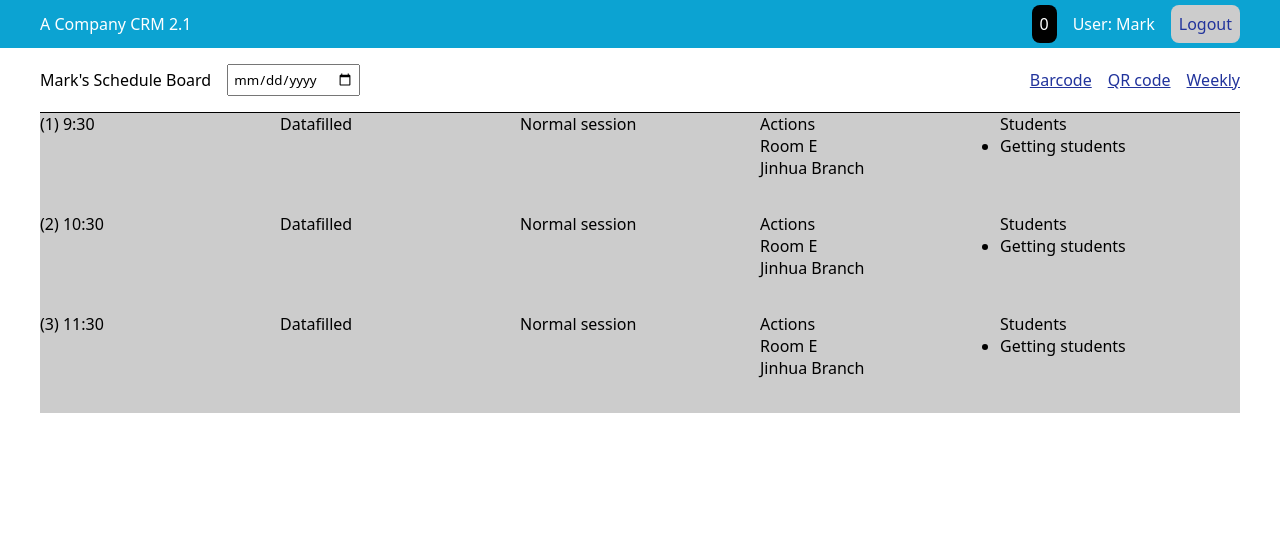
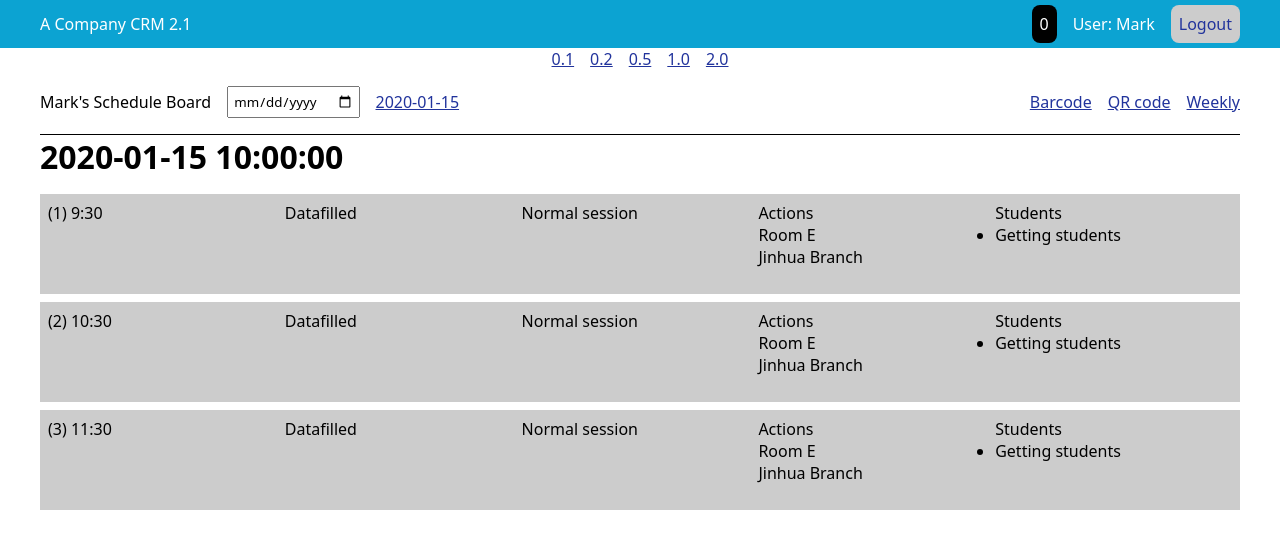
Before and after one commit to markoco14/portfolio-2026, a Python web app: template templates/schedule-board.html in a window 1280 px wide. Shown: the top 549 px of the page. Run offline with Jinja, Linux system fonts and the light colour scheme; the template is opened without the code that fills it: most values are stand-ins (such as "Sample title", 1, 10 or a date in 2020).

Commit message:
add time controls to mock scheduleboard

```diff
--- a/templates/schedule-board.html
+++ b/templates/schedule-board.html
@@ -19,6 +19,7 @@
             --btn-gray-pressed: #a5a4a4;
 
             --link-default: #21339c;
+            --link-visited: #5d219c;
             --link-hover: #2f48d8;
             --link-pressed: #16236f;
 
@@ -51,6 +52,10 @@
 
         a:active {
             color: var(--link-pressed);
+        }
+
+        a:visited {
+            color: purple;
         }
 
         .header {
@@ -98,9 +103,10 @@
         }
 
         .content .actions {
-            {# display: flex;
+            display: flex;
+            flex-wrap: wrap;
             justify-content: space-between;
-            align-items: center; #}
+            align-items: center;
             max-width: var(--container-lg);
             margin-inline: auto;
             padding-block: var(--space-lg);
@@ -112,10 +118,12 @@
                 display: flex;
                 justify-content: space-between;
                 align-items: center;
+                flex-wrap: wrap;
             }
         }
         .date-selector {
             display: flex;
+            flex-wrap: wrap;
             gap: var(--gap-lg);
             align-items: center;
         }
@@ -123,8 +131,16 @@
             padding: var(--space-sm);
         }
 
+        .delays {
+            display: flex;
+            flex-wrap: wrap;
+            justify-content: center;
+            gap: var(--space-lg);
+        }
+
         .actions .links {
             display: flex;
+            flex-wrap: wrap;
             gap: var(--gap-lg);
             align-items: center;
         }
@@ -134,11 +150,17 @@
             margin-inline: auto;
         }
 
+        .schedule .date {
+            margin-bottom: 1rem;
+        }
+
         .time-slot {
             background-color: var(--bg-gray);
             min-height: 100px;
             display: grid;
             grid-template-columns: repeat(5, 1fr);
+            padding: var(--space-md);
+            margin-bottom: 0.5rem;
         }
 
         .time-slot .hour {
@@ -170,12 +192,33 @@
         </div>
     </header>
     <main class="content">
+        <div class="delays">
+            <a href="/demos/compass/scheduleboard?selected_date={{ selected_date }}&speed=0.1">0.1</a>
+            <a href="/demos/compass/scheduleboard?selected_date={{ selected_date }}&speed=0.2">0.2</a>
+            <a href="/demos/compass/scheduleboard?selected_date={{ selected_date }}&speed=0.5">0.5</a>
+            <a href="/demos/compass/scheduleboard?selected_date={{ selected_date }}&speed=1.0">1.0</a>
+            <a href="/demos/compass/scheduleboard?selected_date={{ selected_date }}&speed=2.0">2.0</a>
+        </div>
         <div class="actions">
             <div class="date-selector">
                 <span>Mark's Schedule Board</span>
                 <form action="/demos/compass/scheduleboard" method="GET">
-                    <input type="date" value="{{ date }}" name="date" class="date-input" onchange="this.form.submit()"/>
+                    <input
+                        type="date"
+                        value="{{ selected_date }}"
+                        name="selected_date"
+                        class="date-input"
+                        onchange="this.form.submit()"
+                        />
+                    <input
+                        type="hidden"
+                        name="speed"
+                        value="{{ speed }}"
+                        >
                 </form>
+                {% for button in quick_date_buttons  %}
+                    <a href="/demos/compass/scheduleboard?selected_date={{ button.strftime('%Y-%m-%d') }}&speed={{ speed }}">{{ button.strftime("%a (%dth)") }}</a>
+                {% endfor %}
             </div>
             <div class="links">
                 <a href="#">Barcode</a>
@@ -184,6 +227,7 @@
             </div>
         </div>
         <div class="schedule">
+            <h1 class="date">{{ header_date }}</h1>
             <div class="time-slot">
                 <div class="hour">
                     <span>(1) 9:30</span>
@@ -197,7 +241,7 @@
                 </div>
                 <div>
                     <span>Students</span>
-                    <ul hx-get="/demos/compass/scheduleboard?students_only=true" hx-trigger="load delay:500ms">
+                    <ul hx-get="/demos/compass/scheduleboard?students_only=true&class=1&speed={{ speed }}" hx-trigger="intersect">
                         <li>Getting students</li>
                     </ul>
                 </div>
@@ -215,7 +259,7 @@
                 </div>
                 <div>
                     <span>Students</span>
-                    <ul hx-get="/demos/compass/scheduleboard?students_only=true" hx-trigger="load delay:500ms">
+                    <ul hx-get="/demos/compass/scheduleboard?students_only=true&class=2&speed={{ speed }}" hx-trigger="intersect">
                         <li>Getting students</li>
                     </ul>
                 </div>
@@ -233,7 +277,7 @@
                 </div>
                 <div>
                     <span>Students</span>
-                    <ul hx-get="/demos/compass/scheduleboard?students_only=true" hx-trigger="load delay:500ms">
+                    <ul hx-get="/demos/compass/scheduleboard?students_only=true&class=3&speed={{ speed }}" hx-trigger="intersect">
                         <li>Getting students</li>
                     </ul>
                 </div>
```
Also changed, not shown: controllers/public.py (+28 -6 lines).
